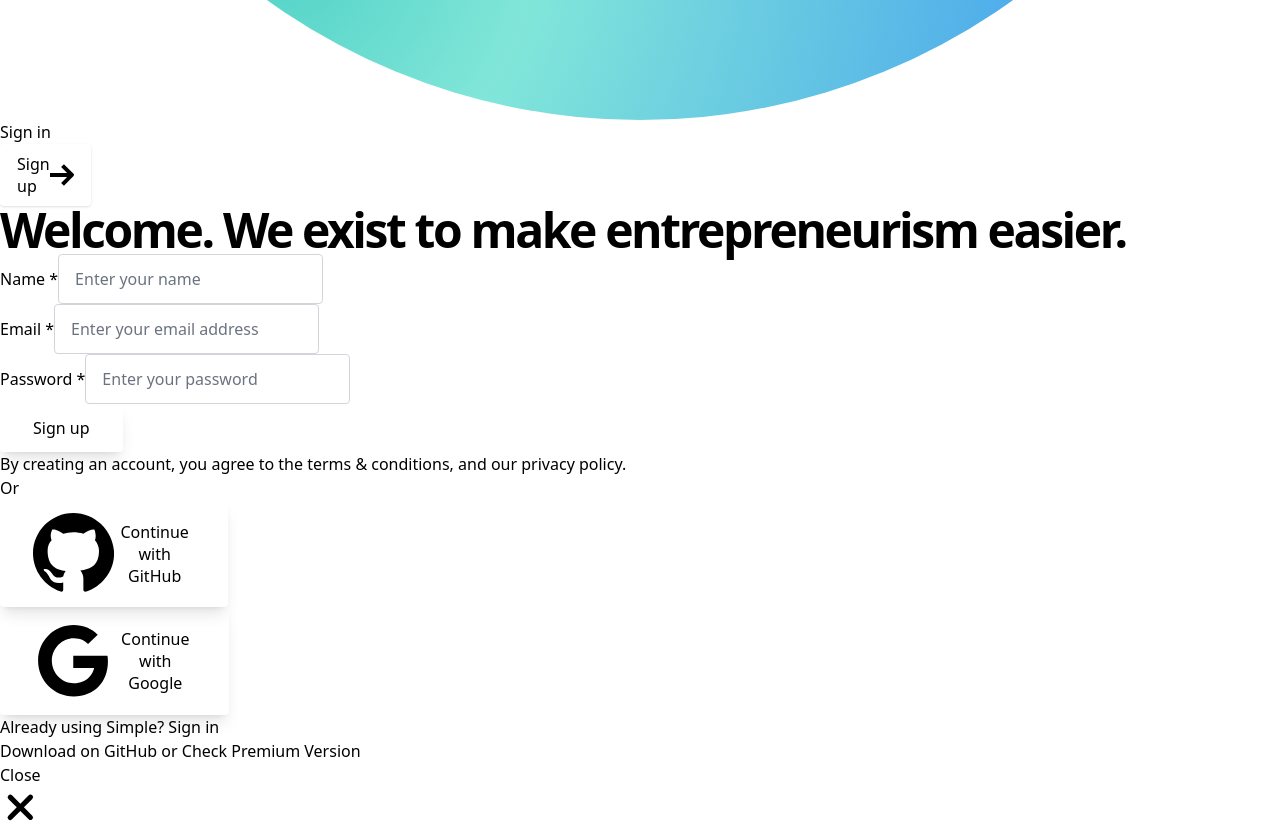
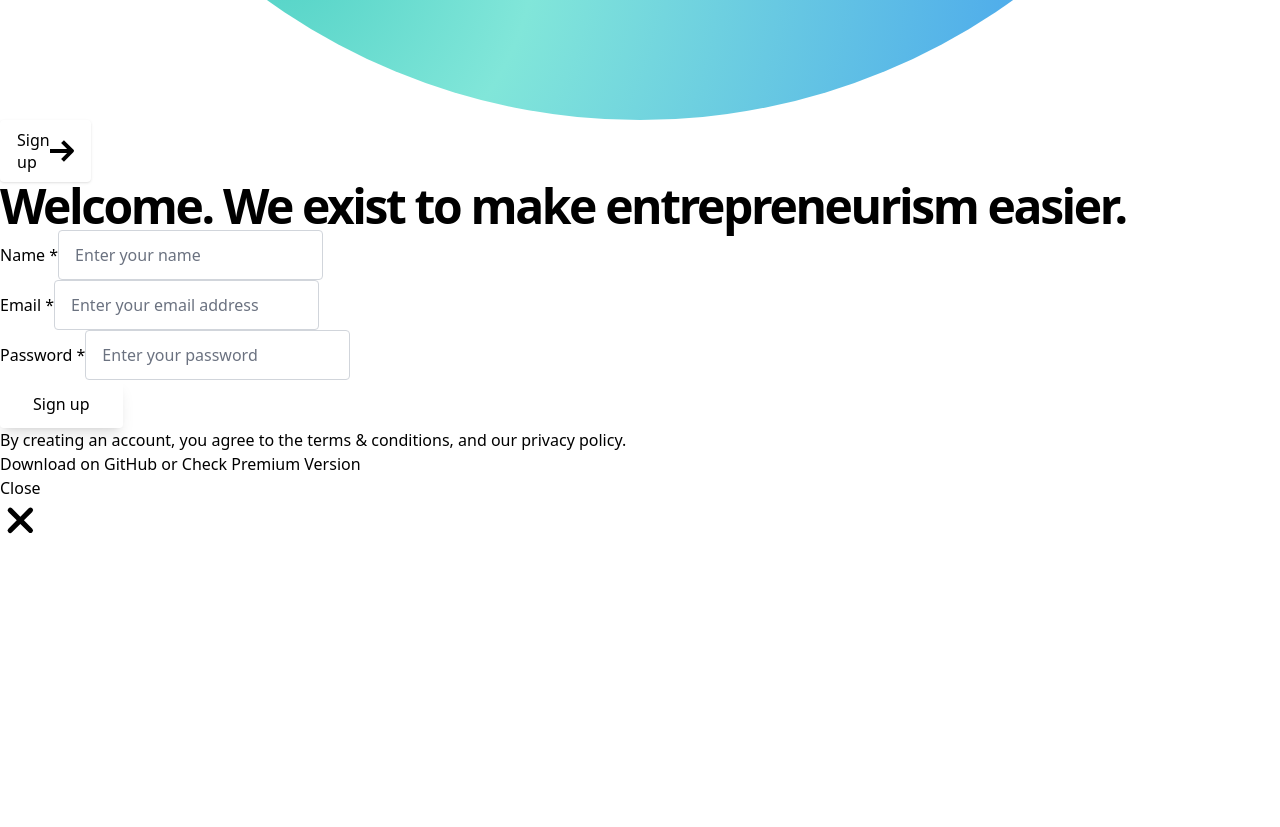
Before and after one commit to nagimonyc/trk-web, a React (Vite) app: page /signup in a window 1280 px wide. Shown: the part 1160-1987 px from the top of the page. After the commit the page ends 1701 px from the top, so only its background shows below. Built offline with nearby package versions, Linux system fonts and the light colour scheme.

Commit message:
Sign In Removed

```diff
--- a/src/pages/SignUp.jsx
+++ b/src/pages/SignUp.jsx
@@ -53,36 +53,6 @@ function SignUp() {
                     By creating an account, you agree to the <a className="underline" href="#0">terms & conditions</a>, and our <a className="underline" href="#0">privacy policy</a>.
                                 </div>
                 </form>
-                <div className="flex items-center my-6">
-                  <div className="border-t border-gray-300 flex-grow mr-3" aria-hidden="true"></div>
-                  <div className="text-gray-600 italic">Or</div>
-                  <div className="border-t border-gray-300 flex-grow ml-3" aria-hidden="true"></div>
-                </div>
-                <form>
-                  <div className="flex flex-wrap -mx-3 mb-3">
-                    <div className="w-full px-3">
-                      <button className="btn px-0 text-white bg-gray-900 hover:bg-gray-800 w-full relative flex items-center">
-                        <svg className="w-4 h-4 fill-current text-white opacity-75 flex-shrink-0 mx-4" viewBox="0 0 16 16" xmlns="http://www.w3.org/2000/svg">
-                          <path d="M7.95 0C3.578 0 0 3.578 0 7.95c0 3.479 2.286 6.46 5.466 7.553.397.1.497-.199.497-.397v-1.392c-2.187.497-2.683-.993-2.683-.993-.398-.895-.895-1.193-.895-1.193-.696-.497.1-.497.1-.497.795.1 1.192.795 1.192.795.696 1.292 1.888.895 2.286.696.1-.497.298-.895.497-1.093-1.79-.2-3.578-.895-3.578-3.975 0-.895.298-1.59.795-2.087-.1-.2-.397-.994.1-2.087 0 0 .695-.2 2.186.795a6.408 6.408 0 011.987-.299c.696 0 1.392.1 1.988.299 1.49-.994 2.186-.795 2.186-.795.398 1.093.199 1.888.1 2.087.496.596.795 1.291.795 2.087 0 3.08-1.889 3.677-3.677 3.875.298.398.596.895.596 1.59v2.187c0 .198.1.497.596.397C13.714 14.41 16 11.43 16 7.95 15.9 3.578 12.323 0 7.95 0z" />
-                        </svg>
-                        <span className="flex-auto pl-16 pr-8 -ml-16">Continue with GitHub</span>
-                      </button>
-                    </div>
-                  </div>
-                  <div className="flex flex-wrap -mx-3">
-                    <div className="w-full px-3">
-                      <button className="btn px-0 text-white bg-red-600 hover:bg-red-700 w-full relative flex items-center">
-                        <svg className="w-4 h-4 fill-current text-white opacity-75 flex-shrink-0 mx-4" viewBox="0 0 16 16" xmlns="http://www.w3.org/2000/svg">
-                          <path d="M7.9 7v2.4H12c-.2 1-1.2 3-4 3-2.4 0-4.3-2-4.3-4.4 0-2.4 2-4.4 4.3-4.4 1.4 0 2.3.6 2.8 1.1l1.9-1.8C11.5 1.7 9.9 1 8 1 4.1 1 1 4.1 1 8s3.1 7 7 7c4 0 6.7-2.8 6.7-6.8 0-.5 0-.8-.1-1.2H7.9z" />
-                        </svg>
-                        <span className="flex-auto pl-16 pr-8 -ml-16">Continue with Google</span>
-                      </button>
-                    </div>
-                  </div>
-                </form>
-                <div className="text-gray-600 text-center mt-6">
-                  Already using Simple? <Link to="/signin" className="text-blue-600 hover:underline transition duration-150 ease-in-out">Sign in</Link>
-                </div>
               </div>
 
             </div>
--- a/src/partials/Header.jsx
+++ b/src/partials/Header.jsx
@@ -40,9 +40,6 @@ function Header() {
           <nav className="flex flex-grow">
             <ul className="flex flex-grow justify-end flex-wrap items-center">
               <li>
-                <Link to="/signin" className="font-medium text-gray-600 hover:text-gray-900 px-5 py-3 flex items-center transition duration-150 ease-in-out">Sign in</Link>
-              </li>
-              <li>
                 <Link to="/signup" className="btn-sm text-gray-200 bg-gray-900 hover:bg-gray-800 ml-3">
                   <span>Sign up</span>
                   <svg className="w-3 h-3 fill-current text-gray-400 flex-shrink-0 ml-2 -mr-1" viewBox="0 0 12 12" xmlns="http://www.w3.org/2000/svg">
```
